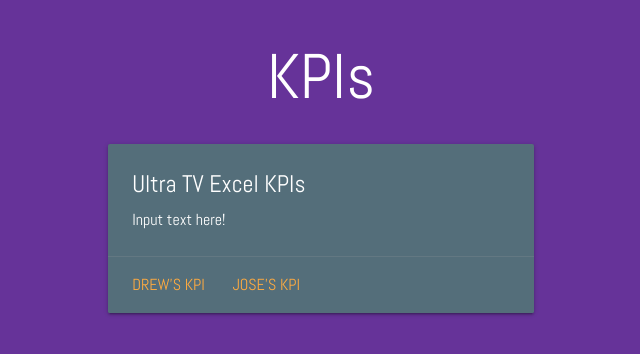
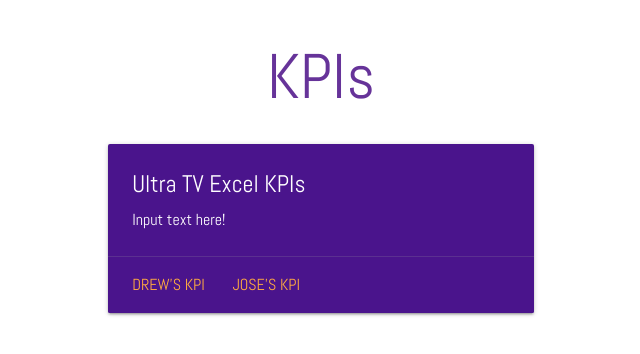
Before and after one commit to jayedeem/kpiExcel, a website: page index.html in a window 1280 px wide. Shown: the whole page, without its empty margins (319-959 px from the left). Drawn offline with nearby package versions, Linux system fonts and the light colour scheme.

Commit message:
changes 344

```diff
--- a/index.html
+++ b/index.html
@@ -9,6 +9,8 @@
     <script src="main.js"></script>
     <link href="https://fonts.googleapis.com/css?family=Abel" rel="stylesheet">
     <link type="text/css" rel="stylesheet" href="node_modules\materialize-css\dist\css\materialize.min.css"  media="screen,projection"/>
+    <!-- <link type="text/css" rel="stylesheet" href="node_modules\materialize-css\dist\css\materialize.css"  media="screen,projection"/> -->
+
 
 </head>
 <body>
@@ -17,17 +19,19 @@
 
 
     <div class="container">
-      <div class="row valign-wrapper">
+         <div class="row valign-wrapper">
         <div class="col s6 offset-s3 valign">
-          <div class="card blue-grey darken-1">
+          <div class="card purple darken-4">
             <div class="card-content white-text">
               <span class="card-title">Ultra TV Excel KPIs</span>
               <p>Input text here!</p>
               </div>
             <div class="card-action">
+
               <a href="drew.html">Drew's KPI</a>
 
               <a href="jose.html">Jose's KPI</a>
+
             </div>
             </div>
           </div>
--- a/main.css
+++ b/main.css
@@ -2,14 +2,14 @@
 /* main html */
 
 body {
-    background-color: #663399;
+    background-color:white;
     font-family: 'Abel', Monospace;
     color: white;
     font-size:16px;
 
 }
 
-#ultra-purple {
+.ultra-purple {
 
 background-color: #663399;
 }
@@ -17,4 +17,5 @@ background-color: #663399;
 
 #main-title {
     text-align: center;
+    color:#663399;
 }
```
Also changed, not shown: drew.html (+3 -2 lines).
